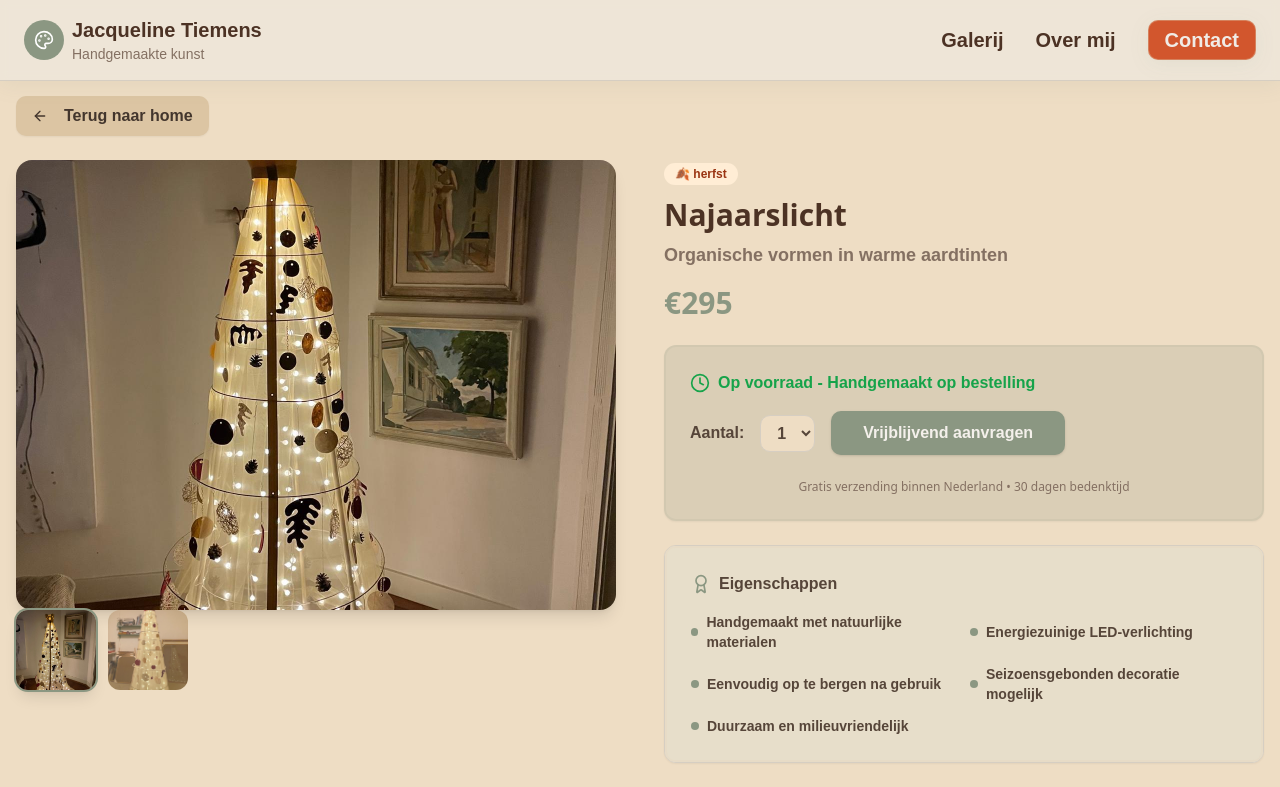
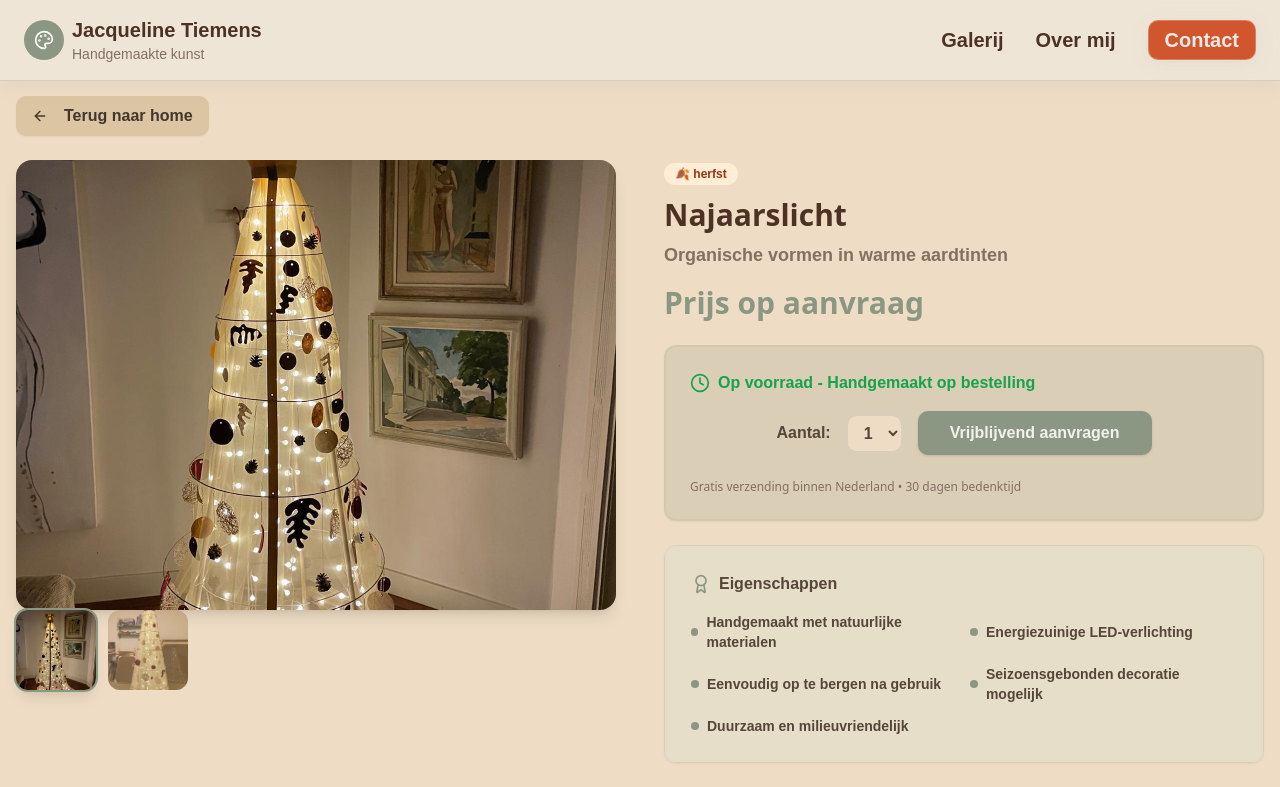
Before and after one commit to Juliasmitjes/lichtsculpturen, a React (Vite) app: page /#/product/1 in a window 1280 px wide. Shown: the top 787 px of the page. Built offline with nearby package versions, Linux system fonts and the light colour scheme; a web font is replaced by a local one.

Commit message:
add links product

```diff
--- a/src/pages/ProductDetail.tsx
+++ b/src/pages/ProductDetail.tsx
@@ -158,7 +158,7 @@ const ProductDetail = () => {
               </div>
 
               <div className="text-3xl font-bold mb-6 text-primary">
-                €{product.price}
+                {/* €{product.price} */} Prijs op aanvraag
               </div>
             </div>
 
@@ -170,7 +170,7 @@ const ProductDetail = () => {
                   <span className="text-green-600 font-business font-bold">Op voorraad - Handgemaakt op bestelling</span>
                 </div>
 
-                <div className="flex items-center gap-4 mb-6">
+                <div className="flex items-center justify-center gap-4 mb-6">
                   <label htmlFor="quantity" className="font-business font-bold">Aantal:</label>
                   <select
                     id="quantity"
@@ -186,7 +186,7 @@ const ProductDetail = () => {
                     Vrijblijvend aanvragen
                   </Button>
                 </div>
-                <p className="text-xs text-muted-foreground mt-4 text-center">
+                <p className="text-xs text-muted-foreground mt-4">
                   Gratis verzending binnen Nederland • 30 dagen bedenktijd
                 </p>
               </CardContent>
```
